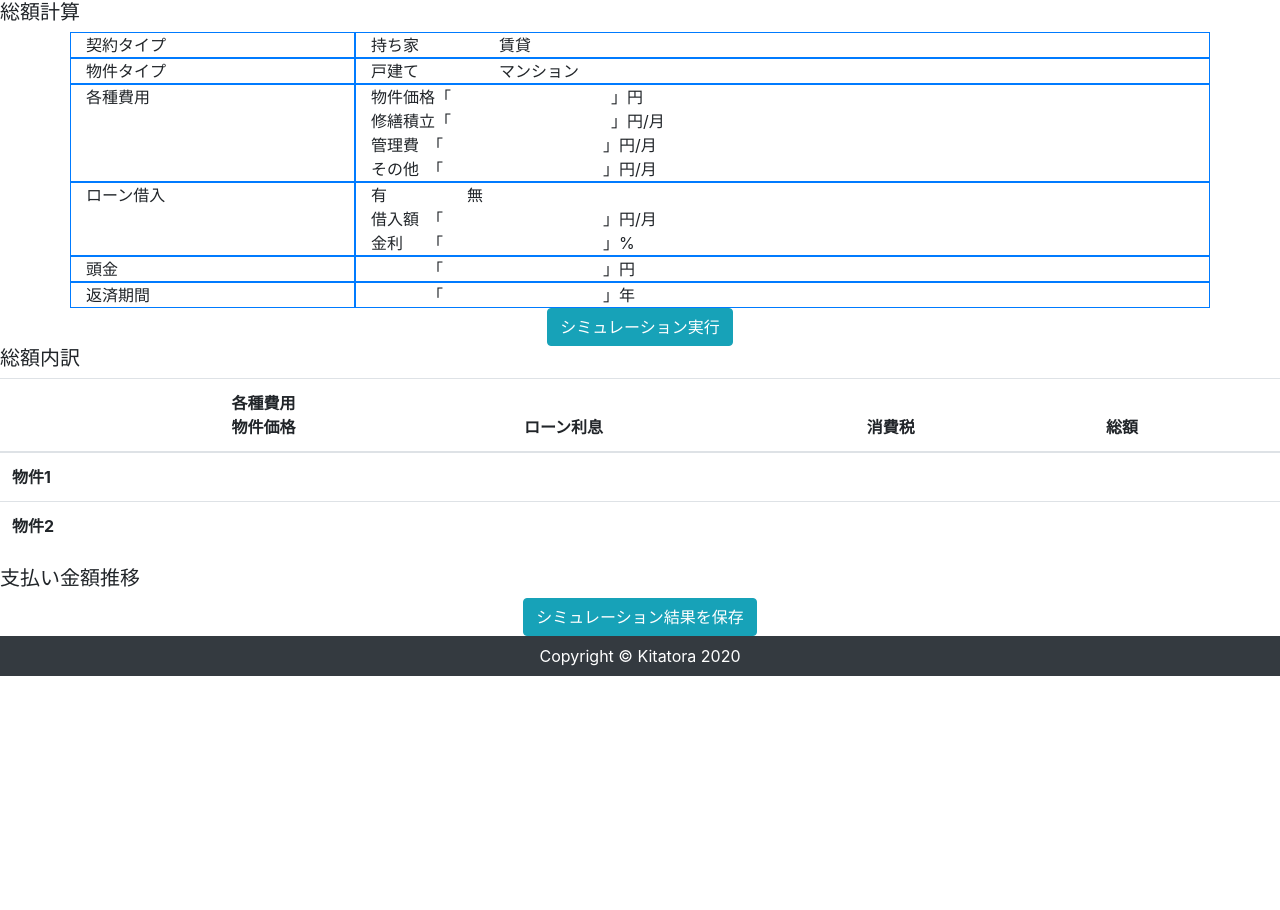
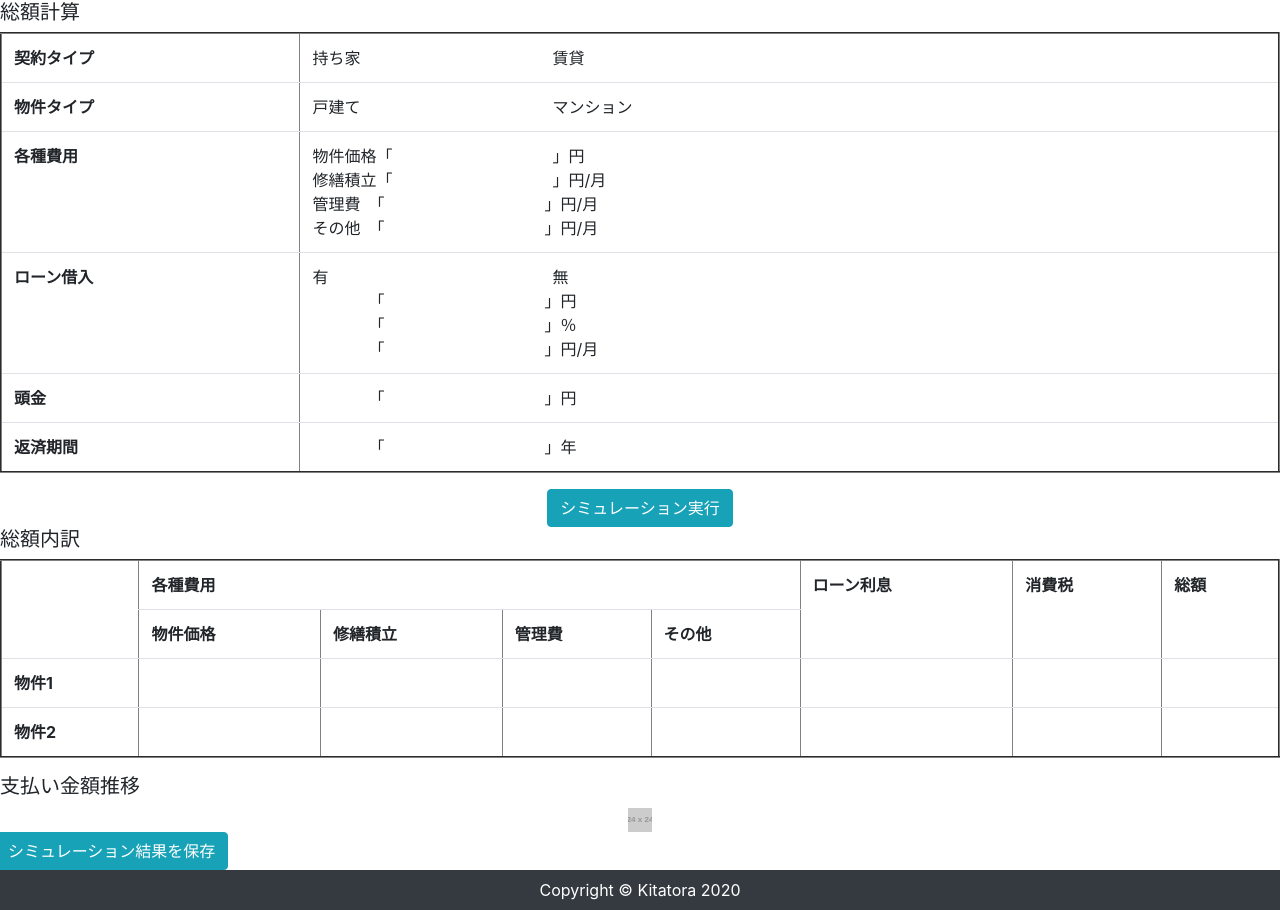
Before and after one commit to Kitatora/housing_costs_calculation, a Django app: template app/templates/app/base.html in a window 1280 px wide. Shown: the part 56-966 px from the top of the page. Before the commit the page ends 732 px from the top, so only its background shows below. Run offline with Django 3.2, Linux system fonts and the light colour scheme; the template is opened without the code that fills it, so the values that code supplies are empty; grey boxes labelled with a size stand in for pictures from a placeholder-image service; some libraries are stand-ins or nearby versions.

Commit message:
20200901

```diff
--- a/app/templates/app/base.html
+++ b/app/templates/app/base.html
@@ -24,60 +24,71 @@
 
     <main>
         <div class="h5">総額計算</div>
-        <div class="container">
-            <div class="row">
-                <div class="col-sm-3 border border-primary">契約タイプ</div>
-                <div class="col-sm-9 border border-primary">持ち家　　　　　賃貸</div>
-            </div>
-            <div class="row">
-                <div class="col-sm-3 border border-primary">物件タイプ</div>
-                <div class="col-sm-9 border border-primary">戸建て　　　　　マンション</div>
-            </div>
-            <div class="row">
-                <div class="col-sm-3 border border-primary">各種費用</div>
-                <div class="col-sm-9 border border-primary">
-                    物件価格「　　　　　　　　　　」円<br>
-                    修繕積立「　　　　　　　　　　」円/月<br>
-                    管理費　「　　　　　　　　　　」円/月<br>
-                    その他　「　　　　　　　　　　」円/月<br>
-                </div>
-            </div>
-            <div class="row">
-                <div class="col-sm-3 border border-primary">ローン借入</div>
-                <div class="col-sm-9 border border-primary">
-                    有　　　　　無<br>
-                    借入額　「　　　　　　　　　　」円/月<br>
-                    金利　　「　　　　　　　　　　」%<br>
-                </div>
-            </div>
-            <div class="row">
-                <div class="col-sm-3 border border-primary">頭金</div>
-                <div class="col-sm-9 border border-primary">　　　　「　　　　　　　　　　」円</div>
-            </div>
-            <div class="row">
-                <div class="col-sm-3 border border-primary">返済期間</div>
-                <div class="col-sm-9 border border-primary">　　　　「　　　　　　　　　　」年</div>
-            </div>
-        </div>
+        <!-- <table class="table" width="1000"> -->
+        <table class="table" border="2">
+            <tbody>
+                <tr>
+                    <th scope="row">契約タイプ</th>
+                    <td>持ち家　　　　　　　　　　　　賃貸</td>
+                </tr>
+                <tr>
+                    <th scope="row">物件タイプ</th>
+                    <td>戸建て　　　　　　　　　　　　マンション</td>
+                </tr>
+                <tr>
+                    <th scope="row">各種費用</th>
+                    <td>物件価格「　　　　　　　　　　」円<br>
+                        修繕積立「　　　　　　　　　　」円/月<br>
+                        管理費　「　　　　　　　　　　」円/月<br>
+                        その他　「　　　　　　　　　　」円/月
+                    </td>
+                </tr>
+                <tr>
+                    <th scope="row">ローン借入</th>
+                    <td>有　　　　　　　　　　　　　　無<br>
+                    　　　　「　　　　　　　　　　」円<br>
+                    　　　　「　　　　　　　　　　」％<br>
+                    　　　　「　　　　　　　　　　」円/月
+                    </借入額>
+                </tr>
+                <tr>
+                    <th scope="row">頭金</th>
+                    <td>　　　　「　　　　　　　　　　」円</td>
+
+                </tr>
+                <tr>
+                    <th scope="row">返済期間</th>
+                    <td>　　　　「　　　　　　　　　　」年</td>
+                </tr>
+            </tbody>
+        </table>
+
         <div class="form-row text-center">
             <div class="col-12 text-center">
                 <button type="button" class="btn btn-info">シミュレーション実行</button>
             </div>
         </div>
         <div class="h5">総額内訳</div>
-        <table class="table">
-            <thead>
-                <tr>
-                    <th scope="col"></th>
-                    <th scope="col">各種費用<br>物件価格</th>
-                    <th scope="col">ローン利息</th>
-                    <th scope="col">消費税</th>
-                    <th scope="col">総額</th>
-                </tr>
-            </thead>
+        <table class="table" border="2">
             <tbody>
                 <tr>
+                    <th scope="row" rowspan="2"></th>
+                    <th scope="row" colspan="4">各種費用</th>
+                    <th scope="row" rowspan="2">ローン利息</th>
+                    <th scope="row" rowspan="2">消費税</th>
+                    <th scope="row" rowspan="2">総額</th>
+                </tr>
+                <tr>
+                    <th scope="row">物件価格</th>
+                    <th scope="row">修繕積立</th>
+                    <th scope="row">管理費</th>
+                    <th scope="row">その他</th>
+                </tr>
+                <tr>
                     <th scope="row">物件1</th>
+                    <td></td>
+                    <td></td>
+                    <td></td>
                     <td></td>
                     <td></td>
                     <td></td>
@@ -89,6 +100,9 @@
                     <td></td>
                     <td></td>
                     <td></td>
+                    <td></td>
+                    <td></td>
+                    <td></td>
                 </tr>
             </tbody>
         </table>
@@ -96,8 +110,9 @@
         <div class="h5">支払い金額推移</div>
         <div class="form-row text-center">
             <div class="col-12 text-center">
-                <button type="button" class="btn btn-info">シミュレーション結果を保存</button>
+                <img src="http://placehold.jp/24/c1c1c1/993333/920x460.png" alt="">
             </div>
+            <button type="button" class="btn btn-info">シミュレーション結果を保存</button>
         </div>
 
             {% block content %}
```
